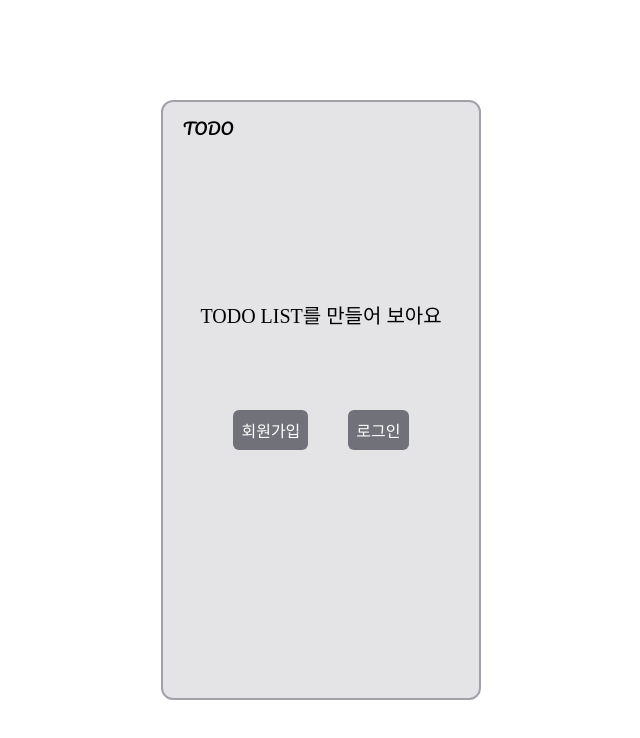
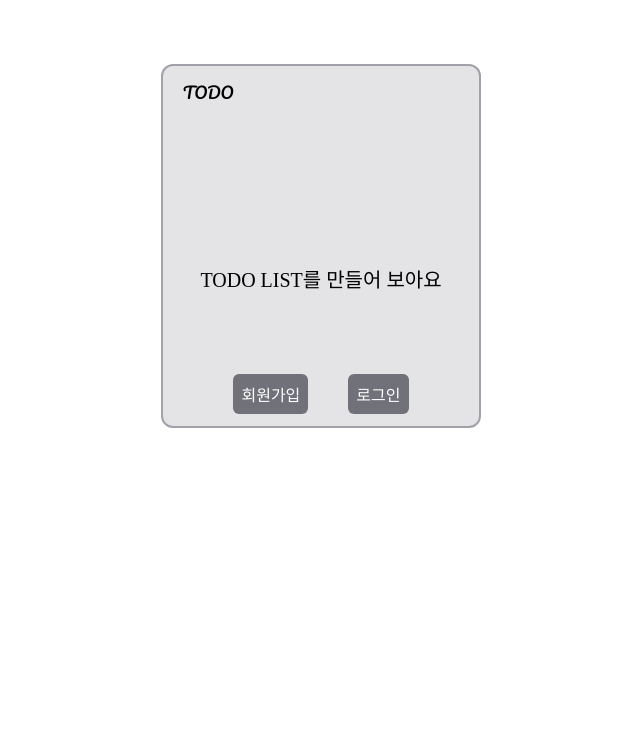
Before and after one commit to j2h30728/wanted-pre-onboarding-frontend, a React (Create React App) app: page / in a window 1280 px wide. Shown: the top 738 px of the page, without its empty margins (319-959 px from the left). Built offline with nearby package versions, Linux system fonts and the light colour scheme.

Commit message:
fix: todo list 스크롤 디자인 에러 수정

```diff
--- a/src/App.tsx
+++ b/src/App.tsx
@@ -3,8 +3,8 @@ import Navbar from "./components/Navbar";
 
 function App() {
   return (
-    <div className="w-full h-screen flex flex-col justify-center items-center">
-      <div className="w-80 h-3/4 py-3 px-5 flex flex-col items-center bg-zinc-200	border-2 border-zinc-400 border-solid rounded-xl">
+    <div className="w-full h-screen mt-16 flex flex-col justify-start items-center">
+      <div className="w-80 py-3 px-5 flex flex-col items-center bg-zinc-200	border-2 border-zinc-400 border-solid rounded-xl">
         <Link to="/" className="self-start font-pacifico text-m">
           TODO
         </Link>
--- a/src/pages/Todos.tsx
+++ b/src/pages/Todos.tsx
@@ -36,7 +36,7 @@ export default function Todos() {
   };
 
   return (
-    <div className="w-full h-full">
+    <div className="w-full h-[500px]">
       <h1 className="my-4 font-pacifico text-center text-3xl">Todo List</h1>
       <div className="w-full my-3 flex justify-between">
         <input
```
